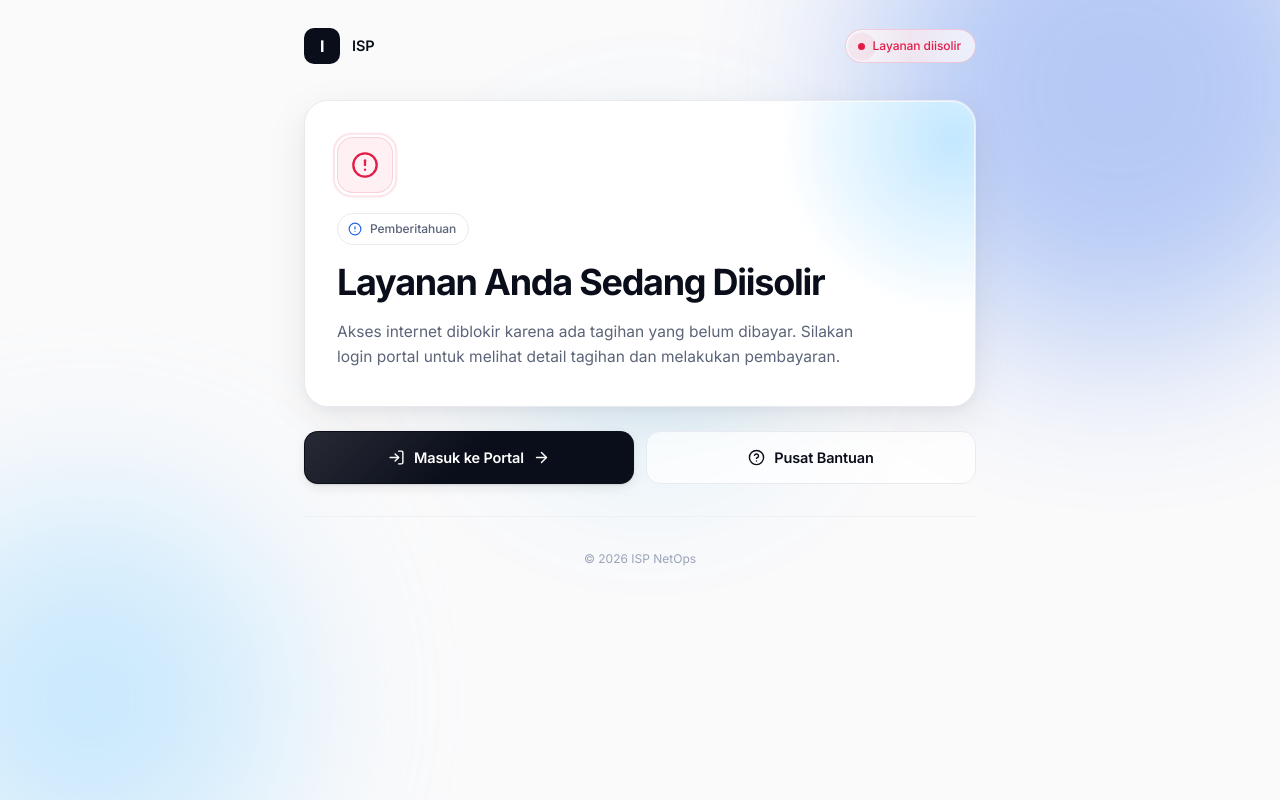
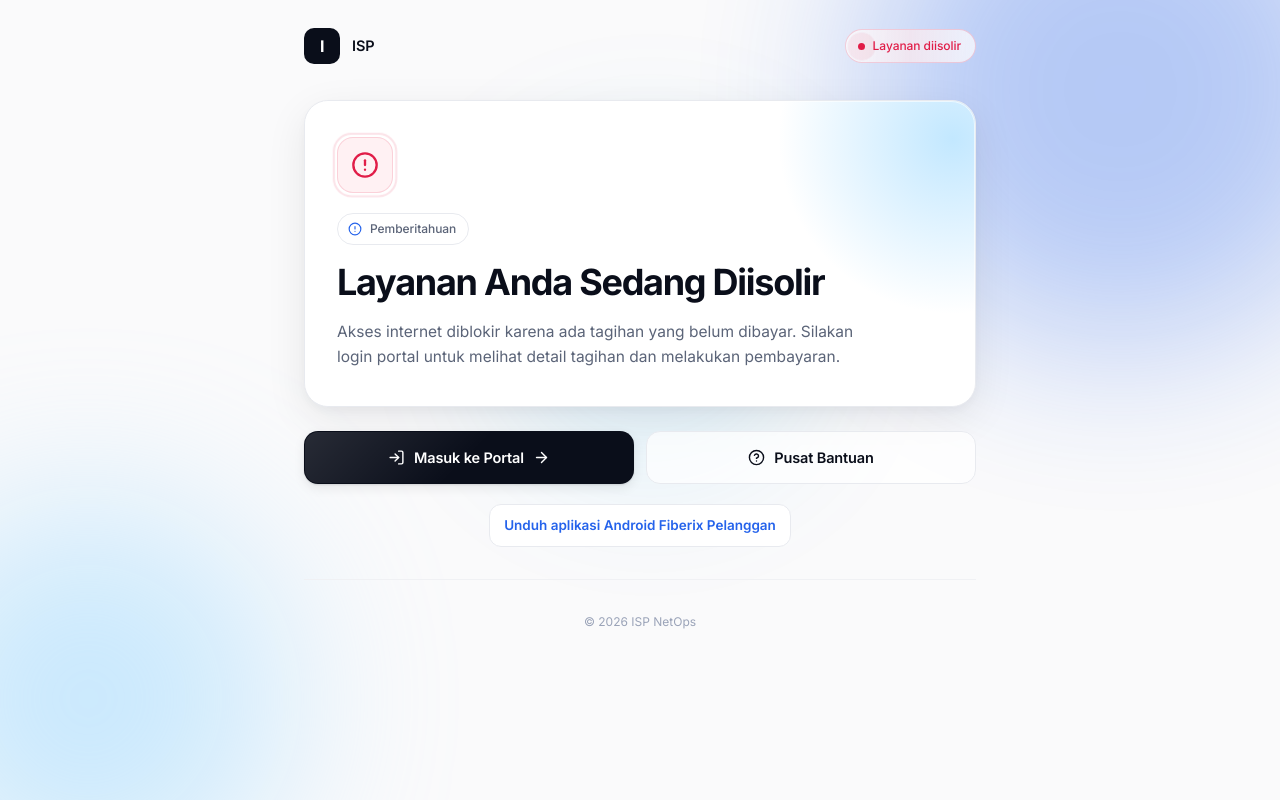
Before and after one commit to ripcord20/billing-crm, a Node project: template frontend/views/pages/isolir-public.ejs in a window 1280 px wide. Run offline with Node 20 templates, Linux system fonts and the light colour scheme; the template is opened without the code that fills it, so the values that code supplies are empty.

Commit message:
Link the customer APK from the isolir page and keep Xendit checkout in-app.
Isolated PPPoE users can download Fiberix-Pelanggan over the billing HTTP portal, and Xendit payment pages stay inside the WebView like Midtrans/Duitku/Tripay.

Co-authored-by: Krupuk <ripcord20@users.noreply.github.com>

```diff
--- a/android-app/pelanggan/src/main/res/xml/network_security_config.xml
+++ b/android-app/pelanggan/src/main/res/xml/network_security_config.xml
@@ -10,5 +10,6 @@
         <domain includeSubdomains="true">midtrans.com</domain>
         <domain includeSubdomains="true">duitku.com</domain>
         <domain includeSubdomains="true">tripay.co.id</domain>
+        <domain includeSubdomains="true">xendit.co</domain>
     </domain-config>
 </network-security-config>
--- a/frontend/views/pages/isolir-public.ejs
+++ b/frontend/views/pages/isolir-public.ejs
@@ -510,6 +510,17 @@
       opacity: 0; animation: fadeUp .6s .5s cubic-bezier(.16,1,.3,1) forwards;
     }
     @media (max-width: 560px) { .actions { grid-template-columns: 1fr; } }
+    .apk-dl {
+      text-align: center; margin: -12px 0 32px;
+      opacity: 0; animation: fadeUp .6s .55s cubic-bezier(.16,1,.3,1) forwards;
+    }
+    .apk-dl a {
+      display: inline-flex; align-items: center; gap: 8px;
+      font-size: 13.5px; font-weight: 600; color: var(--brand);
+      text-decoration: none; padding: 10px 14px; border-radius: 12px;
+      border: 1px solid var(--border); background: var(--surface);
+    }
+    .apk-dl a:hover { border-color: var(--brand); }
     .btn {
       display: inline-flex; align-items: center; justify-content: center;
       gap: 9px; padding: 15px 22px;
@@ -721,6 +732,9 @@
           Pusat Bantuan
         </a>
       <% } %>
+    </div>
+    <div class="apk-dl">
+      <a href="/downloads/Fiberix-Pelanggan.apk">Unduh aplikasi Android Fiberix Pelanggan</a>
     </div>
 
     <!-- ── FOOTER ── -->
```
Also changed, not shown: 1 other file.
